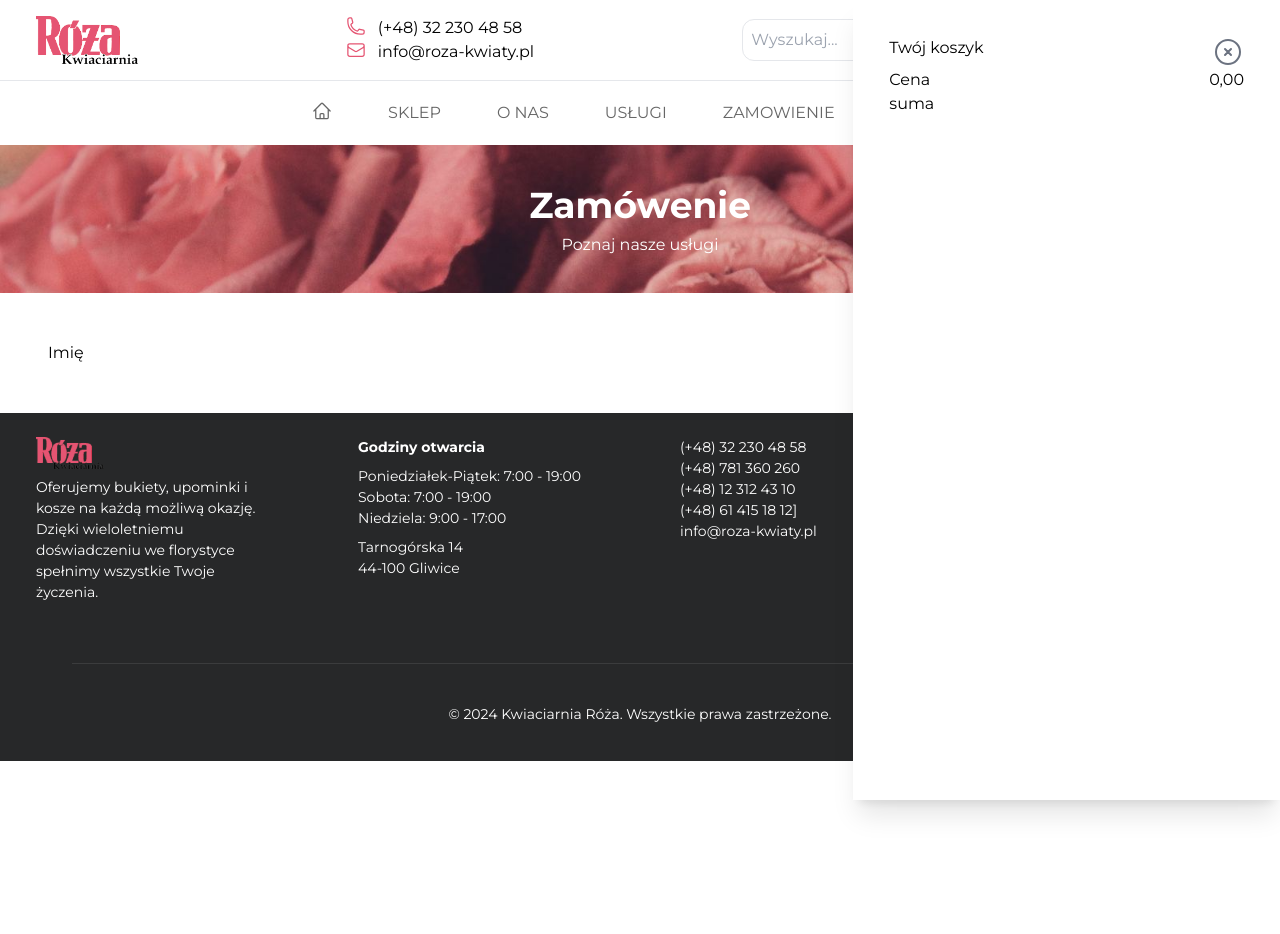
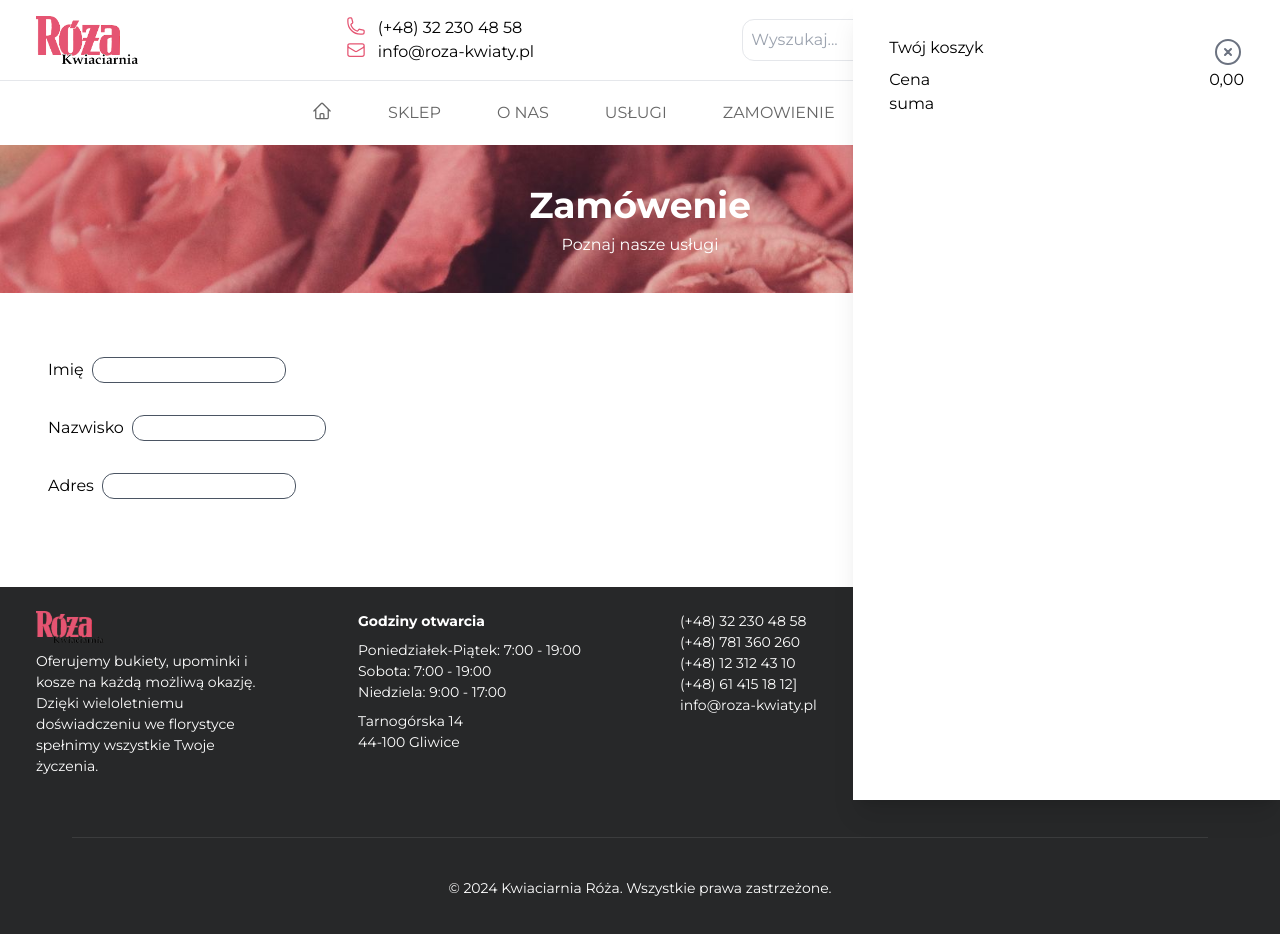
Before and after one commit to kpietryga/react_store, a React (Vite) app: page /checkout in a window 1280 px wide. Before the commit the page ends 800 px from the top, so only its background shows below. Built offline with nearby package versions, Linux system fonts and the light colour scheme.

Commit message:
add inputs in to check out

```diff
--- a/src/components/pages/Checkout.tsx
+++ b/src/components/pages/Checkout.tsx
@@ -36,8 +36,17 @@ const useInput = (initialValue: string) => {
             <TopTitle title="Zamówenie" subTitle="Poznaj nasze usługi"/>
             <main className="max-w-screen-xl mx-auto text-justify p-12 animate-fadeIn">
                 <div>
-                        <label>Imię</label>
-                        <input type='text' className="form-control" {...bindFirstName} />
+                    <div className="py-4"><label>Imię</label>
+                        <input type='text' className="form-control border rounded-xl ml-2 border-gray-600" {...bindFirstName} />
+                    </div>
+                    <div className="py-4"><label>Nazwisko</label>
+                        <input type='text' className="form-control border rounded-xl ml-2 border-gray-600" {...bindFirstName} />
+                    </div>
+                    <div className="py-4"><label>Adres</label>
+                        <input type='text' className="form-control border rounded-xl ml-2 border-gray-600" {...bindFirstName} />
+                    </div>
+
+
                     <br/>
                     {/*{*/}
                     {/*    !error.firstName &&*/}
```
Lines whose indentation alone changed are shown as unchanged.
